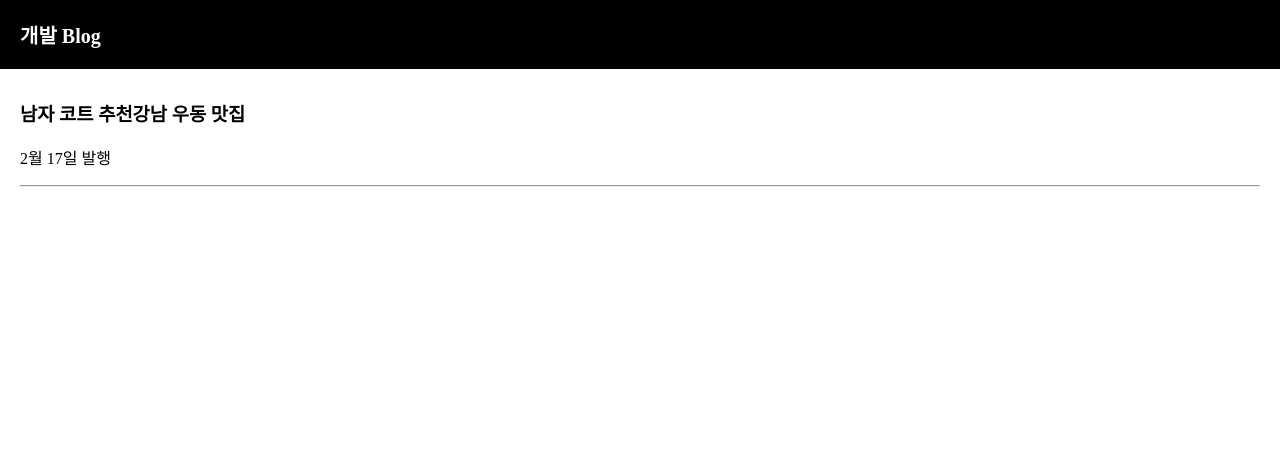
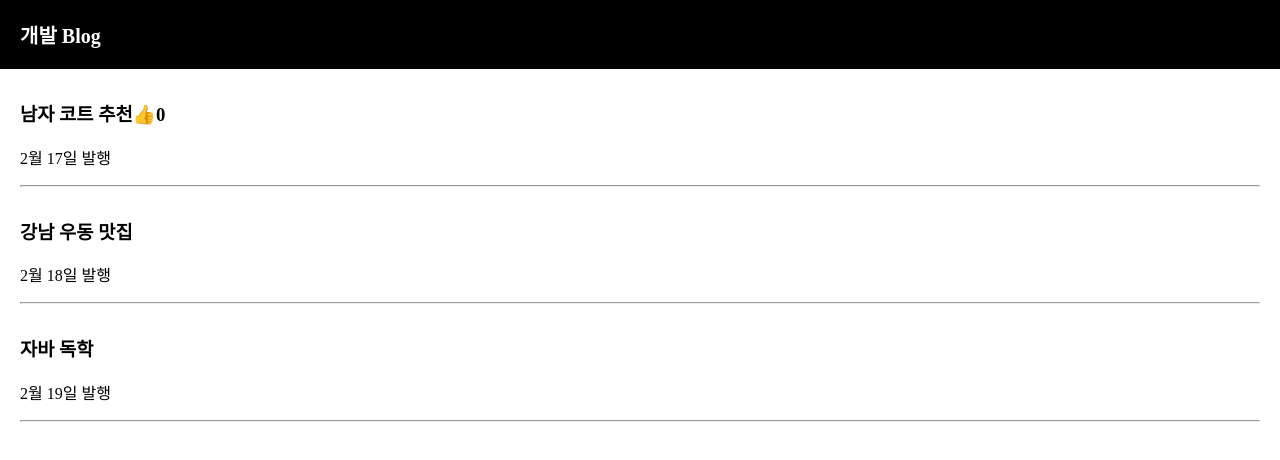
Before and after one commit to jhj080802/react_blog, a React (Create React App) app: page / in a window 1280 px wide. Shown: the top 460 px of the page. Built offline with nearby package versions, Linux system fonts and the light colour scheme.

Commit message:
useState js

```diff
--- a/src/App.js
+++ b/src/App.js
@@ -1,10 +1,16 @@
+/*eslint-disable*/
 import React from "react";
 // import logo from "./logo.svg";
 import "./App.css";
 import { useState } from "react";
 
 function App() {
-  let [title, setTitle] = useState(["남자 코트 추천", "강남 우동 맛집"]);
+  let [title, setTitle] = useState([
+    "남자 코트 추천",
+    "강남 우동 맛집",
+    "자바 독학",
+  ]);
+  let [heart, setHeart] = useState(0);
 
   return (
     <div className="App">
@@ -12,8 +18,28 @@ function App() {
         <div>개발 Blog</div>
       </div>
       <div className="list">
-        <h3> {title} </h3>
+        <h3>
+          {title[0]}
+          <span
+            onClick={() => {
+              setHeart(heart + 1);
+            }}
+          >
+            👍
+          </span>
+          {heart}
+        </h3>
         <p>2월 17일 발행</p>
+        <hr />
+      </div>
+      <div className="list">
+        <h3> {title[1]} </h3>
+        <p>2월 18일 발행</p>
+        <hr />
+      </div>
+      <div className="list">
+        <h3> {title[2]} </h3>
+        <p>2월 19일 발행</p>
         <hr />
       </div>
     </div>
```
